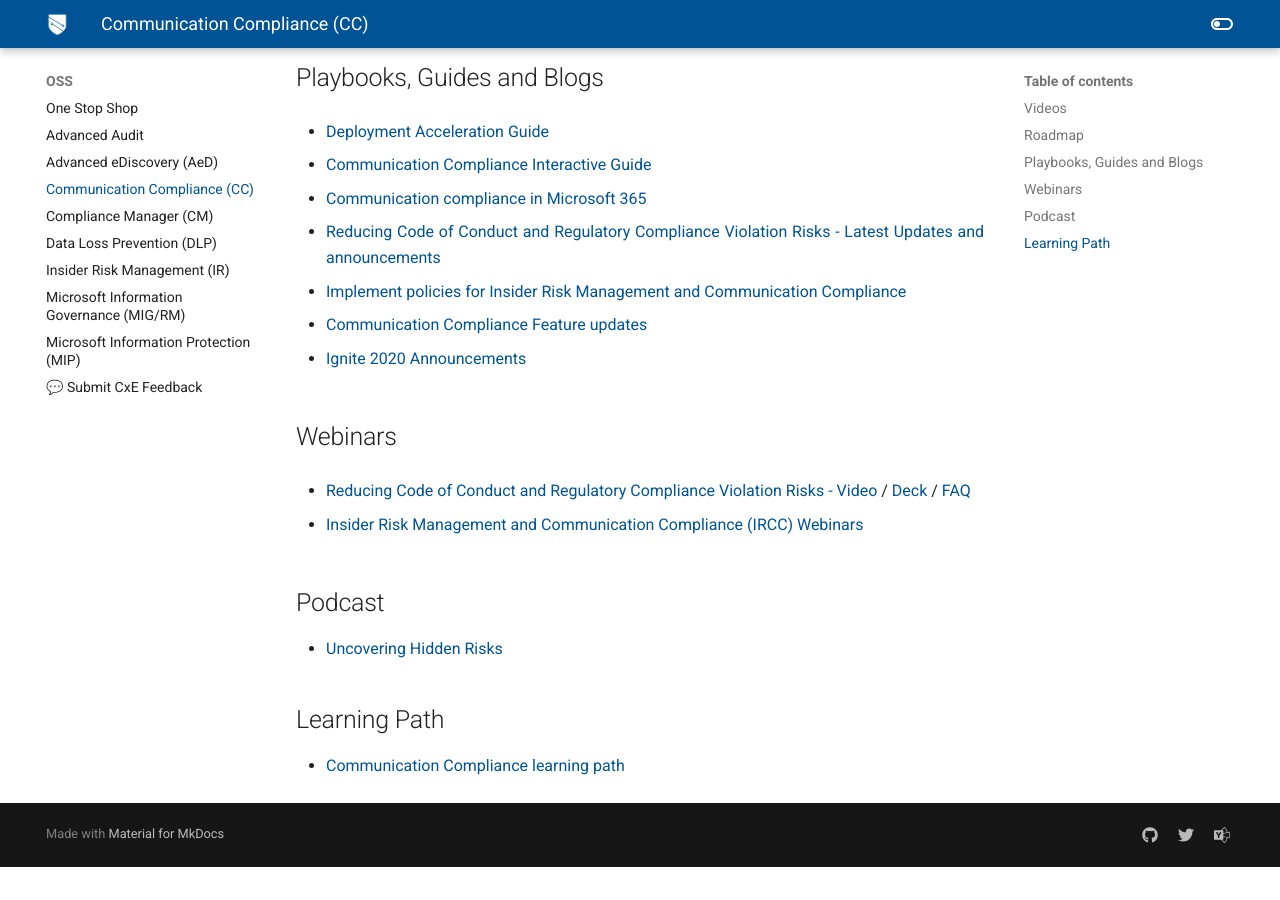
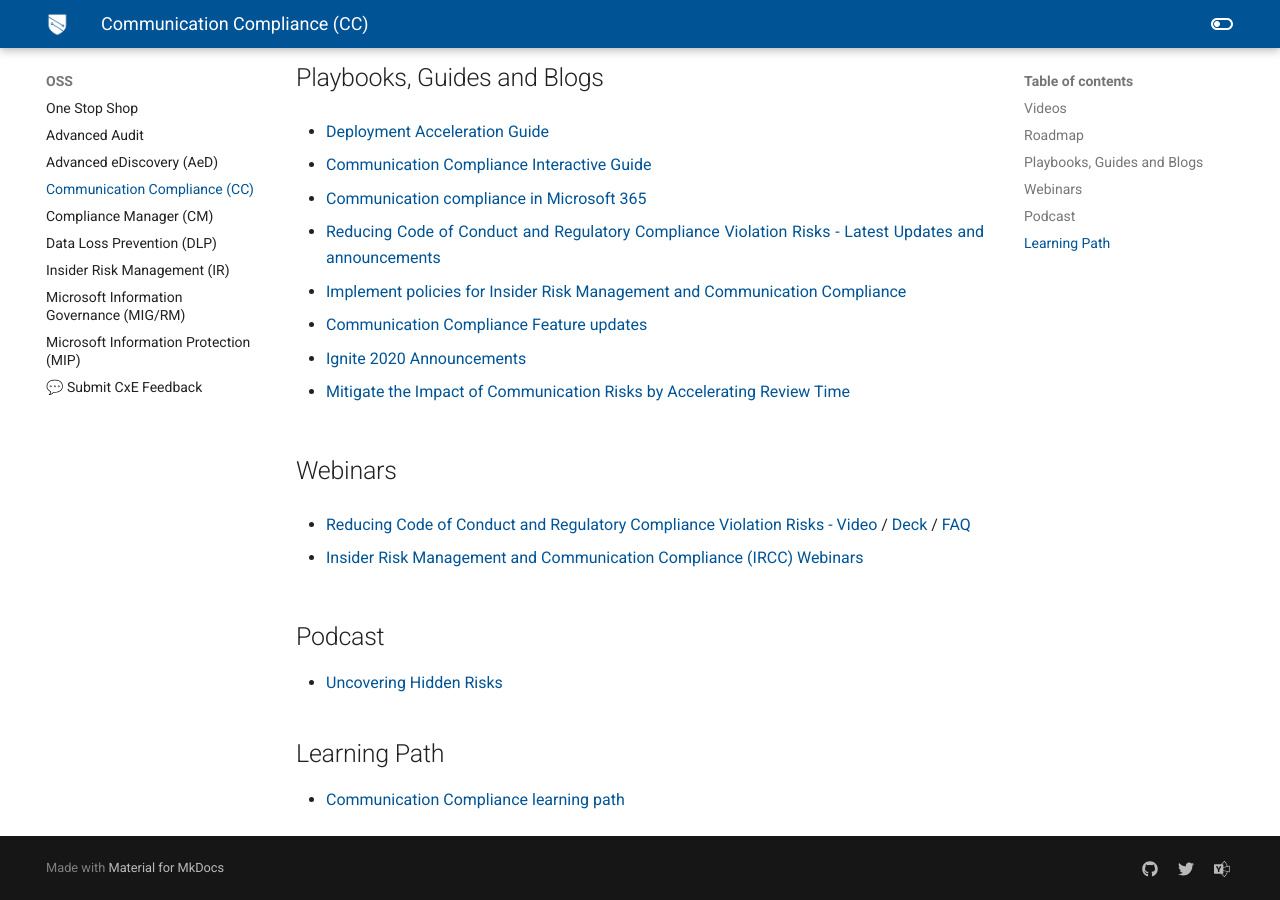
Before and after one commit to microsoft/ComplianceCxE, an MkDocs documentation site: the page built from docs/resources/cc.md, in a window 1280 px wide and 900 px high, scrolled down 702 px. Built offline with MkDocs 1.6.1 and Material for MkDocs 9.7.7, drawn with Linux system fonts in a browser that asks for light colours; comment, search, counter and statistics services are not loaded; old or Windows-style settings are respelled for this version of MkDocs; before the commit the page ends 1569 px from its top, so only the background shows below that.

Commit message:
Added new Blog link

```diff
--- a/docs/resources/cc.md
+++ b/docs/resources/cc.md
@@ -37,6 +37,8 @@
 
 * [Ignite 2020 Announcements](http://aka.ms/ccignite2020)
 
+* [Mitigate the Impact of Communication Risks by Accelerating Review Time](https://aka.ms/ccinspire2021)
+
 ## Webinars
 * [Reducing Code of Conduct and Regulatory Compliance Violation Risks - Video](https://mipc.eventbuilder.com/event/45690) / [Deck](https://m365x314771.sharepoint.com/:p:/s/MIPComplianceResources/Eeb6R4lf4UVMqJah1CKN1z0BGmkbKnWS_isOMu2gCERzjQ?e=0TdFoE) / [FAQ](https://m365x314771.sharepoint.com/:b:/s/MIPComplianceResources/EfaYJKbOHklPr9_BqBpJRd8Bn57ZEUzAUqnI8Dn6d3fB5g?e=yZxRVZ)
 
```
